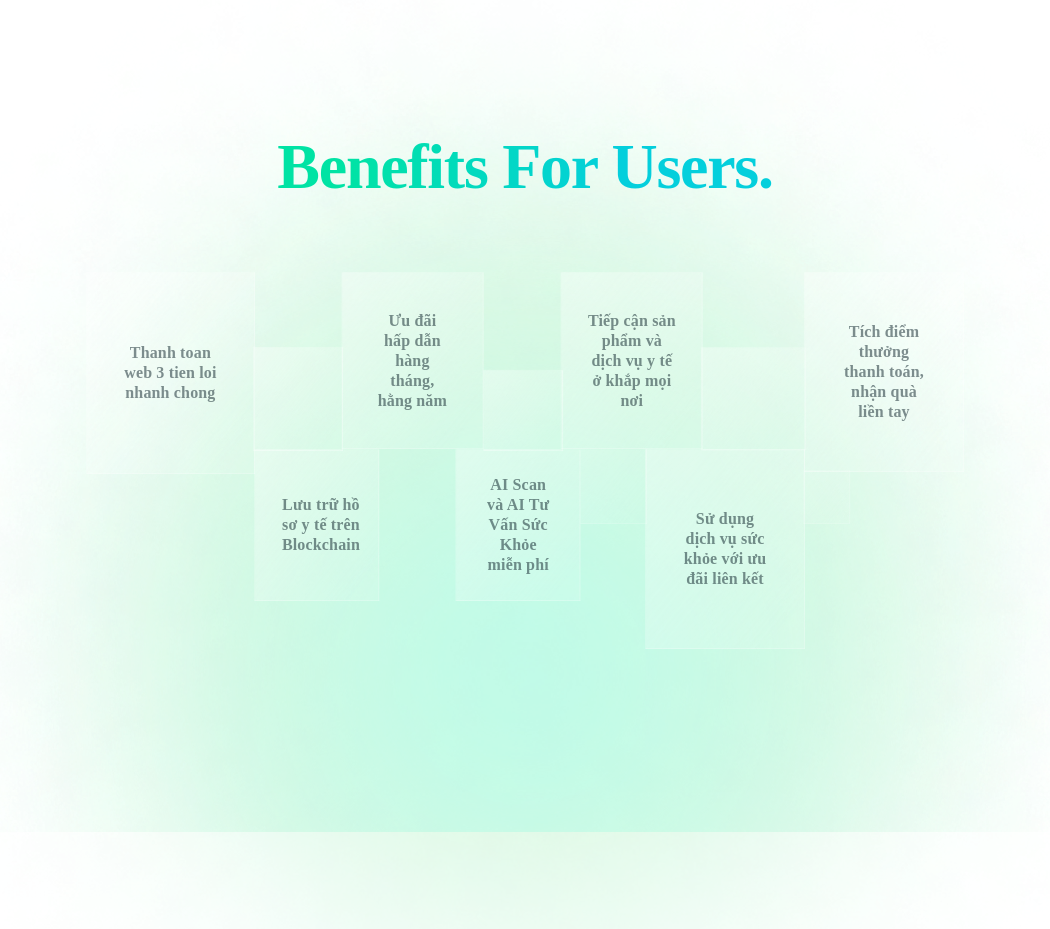
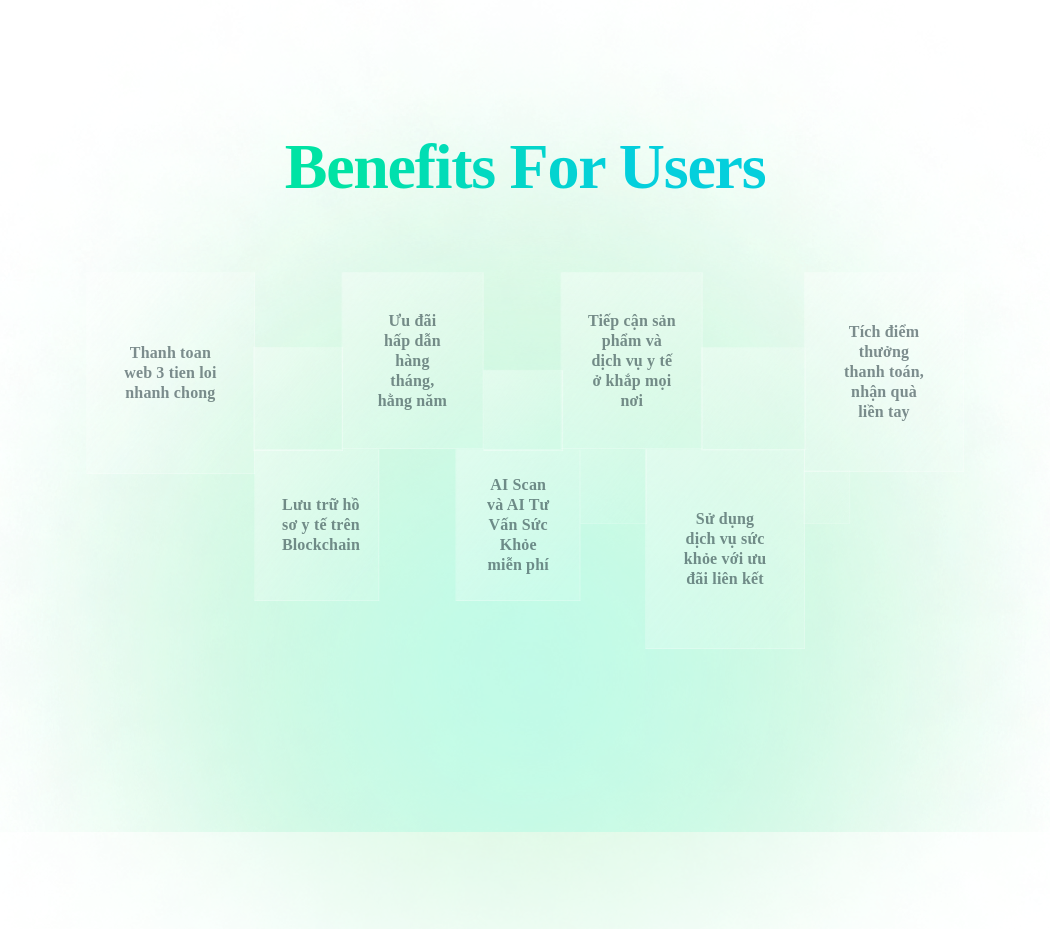
Before and after one commit to PhuongNam12345/fe-landing-page, a React (Create React App) app: page / in a window 1280 px wide. Shown: the part 3920-4849 px from the top of the page, without its empty margins (115-1165 px from the left). Built offline with nearby package versions, Linux system fonts and the light colour scheme.

Commit message:
update homepage UI

```diff
--- a/src/components/header/Header.css
+++ b/src/components/header/Header.css
@@ -110,6 +110,6 @@
 }
 @media only screen and (max-width: 376px) {
   .menu {
-    padding: 24px;
+    padding: 24 px;
   }
 }
--- a/src/pages/homepage/HomePage.css
+++ b/src/pages/homepage/HomePage.css
@@ -2,4 +2,5 @@
   background-image: url("components/assets/Ellipse93.png"),
     url("components/assets/Ellipse92.png");
   background-size: contain;
+  overflow-x: hidden;
 }
--- a/src/pages/homepage/components/benefits/Benefits.js
+++ b/src/pages/homepage/components/benefits/Benefits.js
@@ -6,7 +6,7 @@
     <div className="benefits">
       <div className="main_benefits">
         <div className="head_benefits">
-          <Heading name="Benefits For Users." />
+          <Heading name="Benefits For Users" />
         </div>
         <div className="content_benefits">
           <div className="content_one">
--- a/src/pages/homepage/components/joinourcommunity/Community.css
+++ b/src/pages/homepage/components/joinourcommunity/Community.css
@@ -119,8 +119,5 @@
     justify-content: center;
   }
 }
-@media only screen and (max-width: 768px) {
-  .email_input {
-    padding: 8px 0px;
-  }
+@media only screen and (max-width: 480px) {
 }
```
